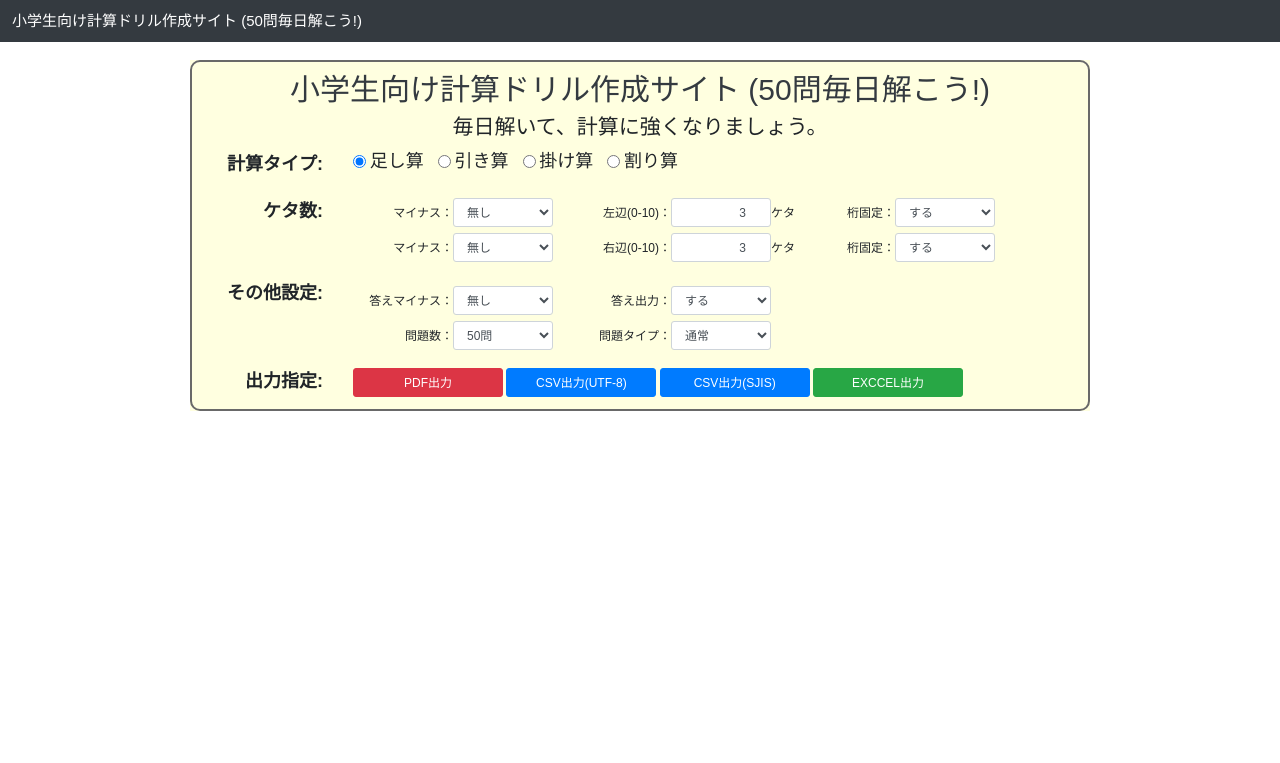
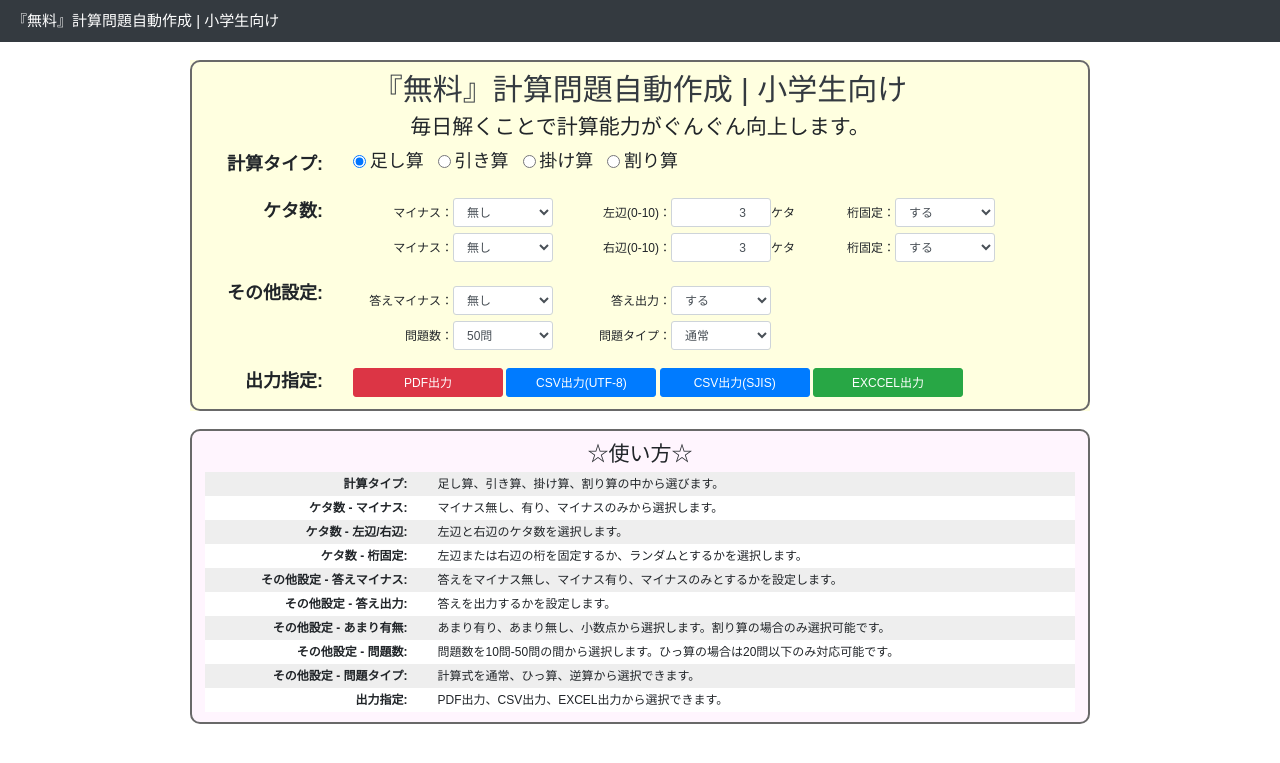
Before and after one commit to ma-yo/studysite, a Django app: page / in a window 1280 px wide. Shown: the top 763 px of the page. Run offline with Django 3.2, Linux system fonts and the light colour scheme; parts of the project's set-up code (start-up, migrations or seed data) failed here and were passed over; some libraries are stand-ins or nearby versions.

Commit message:
説明文を追加

```diff
--- a/sansudrill/static/sansudrill/css/index.css
+++ b/sansudrill/static/sansudrill/css/index.css
@@ -7,18 +7,18 @@ select#id_mod_input, select#id_left_minus_select, select#id_right_minus_select
 ,select#id_answer_minus_select, select#id_mondai_cnt_select, select#id_mondai_type_select {
     width: 100px;
 }
-.waku-block-center{
+.select-block{
     margin: auto;
     width: 900px;
     background-color: lightyellow;
 }
-.waku {
+.select-area {
     border: 2px solid;
     border-color: dimgray;
     border-radius: 10px;
     padding: 10px;
 }
-.index-message-block-center{
+.index-message-block{
     margin: auto;
     width: 900px;
     font-size: 16px;
@@ -26,3 +26,24 @@ select#id_mod_input, select#id_left_minus_select, select#id_right_minus_select
 .index-message{
     width: 900px;
 }
+
+.description-block{
+    margin: auto;
+    width: 900px;
+    border-radius: 10px;
+    background-color: rgb(255, 245, 254);
+}
+
+.description-area {
+    border: 2px solid;
+    border-color: dimgray;
+    border-radius: 10px;
+    padding: 10px;
+}
+
+.bg-even {
+    background-color: white;
+}
+.bg-odd{
+    background-color: #eeeeee;
+}
--- a/sansudrill/templates/sansudrill/index.html
+++ b/sansudrill/templates/sansudrill/index.html
@@ -5,14 +5,14 @@
 <link rel="stylesheet" href="{% static 'sansudrill/css/base.css' %}?v={{context.timestamp}}">
 <link rel="stylesheet" href="{% static 'sansudrill/css/index.css' %}?v={{context.timestamp}}">
 {% endblock %}
-{% block page_title %}小学生向け計算ドリル作成サイト (50問毎日解こう!){% endblock %}
+{% block page_title %}『無料』計算問題自動作成 | 小学生向け{% endblock %}
 {% block content %}
 
 {% if context.message != '' %}
     <div id= "message-area" class="mt-3 alert {{context.message_type}}">{{context.message}}</div>
 {% endif %}
 {% if form.non_field_errors %}
-    <div class='index-message-block-center'>
+    <div class='index-message-block'>
         <div id='index-message' class="mt-3 alert alert-danger non-field-errors index-message">
             {% for err in form.non_field_errors %}
             ● {{ err }}
@@ -21,13 +21,13 @@
     </div>
 {% endif %}
 
-<div class="waku-block-center">
+<div class="select-block">
 <!-- 計算ドリルフォーム -->
-<form id="drill-form" class="mt-4 waku" action="/" method="POST" novalidate>
+<form id="drill-form" class="mt-4 select-area" action="/" method="POST" novalidate>
     <!--csrf対策-->
     {% csrf_token %}
-    <label class="h1 text-dark">小学生向け計算ドリル作成サイト (50問毎日解こう!)</label><br>
-    <h3>毎日解いて、計算に強くなりましょう。</h3>
+    <label class="h1 text-dark">『無料』計算問題自動作成 | 小学生向け</label><br>
+    <h3>毎日解くことで計算能力がぐんぐん向上します。</h3>
     <input type="hidden" name="output-type" id="output-type" value="pdf" />
     <input type="hidden" name="enc-type" id="enc-type" value="utf-8" />
     <!--計算式選択-->
@@ -130,6 +130,95 @@
     </div>
 </form>
 </div>
+<div class="description-block mt-3">
+    <div class="mt-4 description-area">
+        <div class="row">
+            <div class="col-12">
+                <h3>☆使い方☆</h3>
+            </div>
+        </div>
+        <div class="row bg-odd ml-1 mr-1 pt-1 pb-1">
+            <div class="col-3 text-right font-weight-bold">
+                計算タイプ:
+            </div>
+            <div class="col-9 text-left">
+                足し算、引き算、掛け算、割り算の中から選びます。
+            </div>
+        </div>
+        <div class="row bg-even ml-1 mr-1 pt-1 pb-1">
+            <div class="col-3 text-right font-weight-bold">
+                ケタ数 - マイナス:
+            </div>
+            <div class="col-9 text-left">
+                マイナス無し、有り、マイナスのみから選択します。
+            </div>
+        </div>
+        <div class="row bg-odd ml-1 mr-1 pt-1 pb-1">
+            <div class="col-3 text-right font-weight-bold">
+                ケタ数 - 左辺/右辺:
+            </div>
+            <div class="col-9 text-left">
+                左辺と右辺のケタ数を選択します。
+            </div>
+        </div>
+        <div class="row bg-even ml-1 mr-1 pt-1 pb-1">
+            <div class="col-3 text-right font-weight-bold">
+                ケタ数 - 桁固定:
+            </div>
+            <div class="col-9 text-left">
+                左辺または右辺の桁を固定するか、ランダムとするかを選択します。
+            </div>
+        </div>
+        <div class="row bg-odd ml-1 mr-1 pt-1 pb-1">
+            <div class="col-3 text-right font-weight-bold">
+                その他設定 - 答えマイナス:
+            </div>
+            <div class="col-9 text-left">
+                答えをマイナス無し、マイナス有り、マイナスのみとするかを設定します。
+            </div>
+        </div>
+        <div class="row bg-even ml-1 mr-1 pt-1 pb-1">
+            <div class="col-3 text-right font-weight-bold">
+                その他設定 - 答え出力:
+            </div>
+            <div class="col-9 text-left">
+                答えを出力するかを設定します。
+            </div>
+        </div>
+        <div class="row bg-odd ml-1 mr-1 pt-1 pb-1">
+            <div class="col-3 text-right font-weight-bold">
+                その他設定 - あまり有無:
+            </div>
+            <div class="col-9 text-left">
+                あまり有り、あまり無し、小数点から選択します。割り算の場合のみ選択可能です。
+            </div>
+        </div>
+        <div class="row bg-even ml-1 mr-1 pt-1 pb-1">
+            <div class="col-3 text-right font-weight-bold">
+                その他設定 - 問題数:
+            </div>
+            <div class="col-9 text-left">
+                問題数を10問-50問の間から選択します。ひっ算の場合は20問以下のみ対応可能です。
+            </div>
+        </div>
+        <div class="row bg-odd ml-1 mr-1 pt-1 pb-1">
+            <div class="col-3 text-right font-weight-bold">
+                その他設定 - 問題タイプ:
+            </div>
+            <div class="col-9 text-left">
+                計算式を通常、ひっ算、逆算から選択できます。
+            </div>
+        </div>
+        <div class="row bg-even ml-1 mr-1 pt-1 pb-1">
+            <div class="col-3 text-right font-weight-bold">
+                出力指定:
+            </div>
+            <div class="col-9 text-left">
+                PDF出力、CSV出力、EXCEL出力から選択できます。
+            </div>
+        </div>
+    </div>
+</div>
 {% endblock content %}
 {% block extra_js %}
 <script src="{% static 'sansudrill/js/index.js' %}?v={{context.timestamp}}"></script>
--- a/sansudrill/views.py
+++ b/sansudrill/views.py
@@ -31,7 +31,7 @@ from reportlab.lib import colors
 from decimal import Decimal, getcontext, Overflow, DivisionByZero, InvalidOperation
 
 #コンテキスト
-context = {'title':'計算ドリルの無料作成サイト | 小学生向け', 'message_type':'alert-info', 'message':'', 'timestamp':dt.now().strftime('%Y%m%d%H%M%S')}
+context = {'title':'『無料』計算問題自動作成 | 小学生向け', 'message_type':'alert-info', 'message':'', 'timestamp':dt.now().strftime('%Y%m%d%H%M%S')}
 
 # 最大ループ回数
 MAX_LOOP_COUNT = 10000
```
